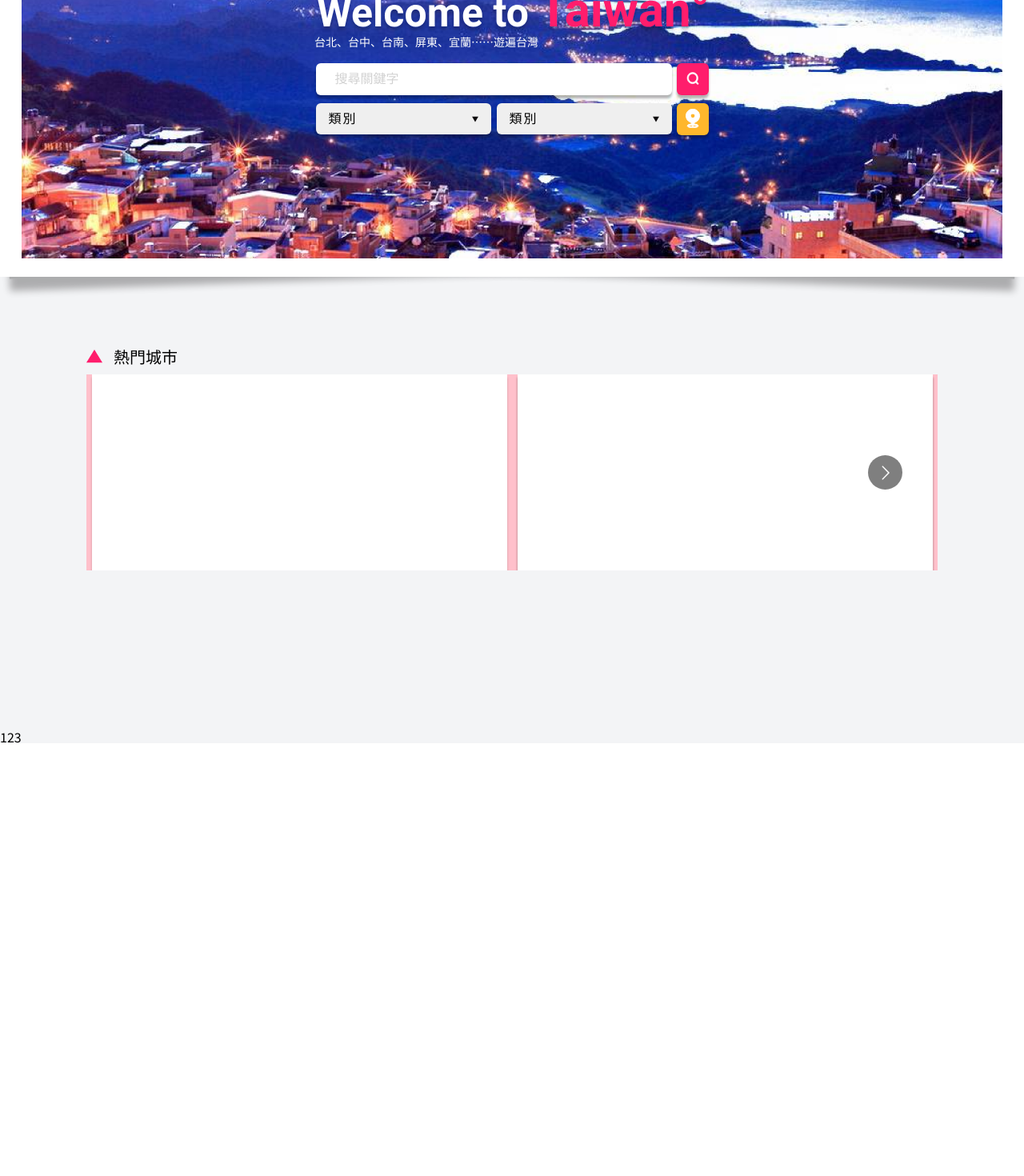
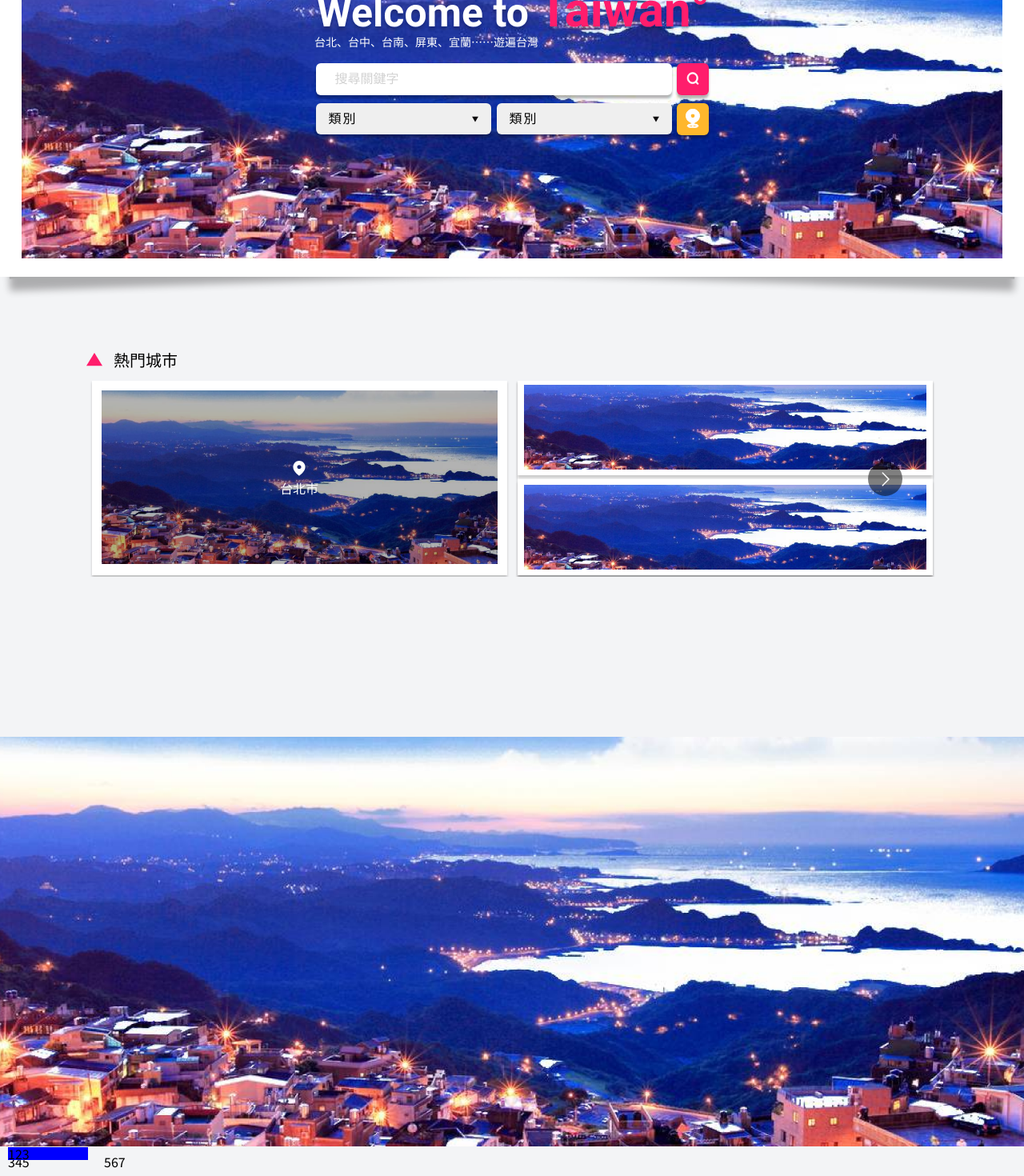
Before and after one commit to RuFrontEnd/Tour-Guide-Of-Taiwan-Attractions.io, a React (Create React App) app: page / in a window 1280 px wide. Shown: the part 283-1753 px from the top of the page at 80% size. Before the commit the page ends 1216 px from the top, so only its background shows below. Built offline with nearby package versions, Linux system fonts and the light colour scheme.

Commit message:
create hotCityBoard image and mask

```diff
--- a/src/components/Category.js
+++ b/src/components/Category.js
@@ -30,6 +30,7 @@
 
 const Title = styled.section`
   padding-left: 14px;
+  line-height: 28px;
 `;
 
 export default Category;
--- a/src/pages/Landing.js
+++ b/src/pages/Landing.js
@@ -7,12 +7,13 @@
 import { ReactComponent as WelcomeToTaiwan } from "assets/welcomeToTaiwan.svg";
 import { ReactComponent as Search } from "assets/search.svg";
 import { ReactComponent as Gps } from "assets/gps.svg";
-import { ReactComponent as Triangle } from "assets/triangle.svg";
+import { ReactComponent as Location } from "assets/location.svg";
 import { ReactComponent as TriangleTitle } from "assets/triangle_title.svg";
 import landing from "assets/landing.png";
 import cardImg_tmp from "assets/cardImg_tmp.png";
 import cardSmImg_tmp from "assets/cardSmImg_tmp.png";
 import detailCard_tmp from "assets/detailCard_tmp.png";
+import boardImg_tmp from "assets/boardImg_tmp.png";
 import Paper from "components/Paper";
 import Board from "components/Board";
 import Background from "layouts/Background";
@@ -54,8 +55,8 @@
       items: 5,
     },
     desktop: {
-      breakpoint: { max: 3000, min: 1024 },
-      items: 6,
+      breakpoint: { max: 3000, min: 1440 },
+      items: 8,
     },
     tablet: {
       breakpoint: { max: 1024, min: 464 },
@@ -104,15 +105,27 @@
         <HotCitiesTitle title="熱門城市">
           <TriangleTitle />
         </HotCitiesTitle>
+
         <HotCitiesCarousel responsive={responsive}>
           <HotCitiy>
-            <HotCityBoard />
+            <HotCityBoard>
+              <HotCityImg src={landing} />
+              <HotCityInfo>
+                <HotCityIcon />
+                <HotCityName>台北市</HotCityName>
+              </HotCityInfo>
+              <HotCityMask />
+            </HotCityBoard>
           </HotCitiy>
 
           <HotCitiy>
             <HotCityBoards>
-              <HalfHotCityBoard />
-              <HalfHotCityBoard />
+              <HalfHotCityBoard>
+                <HotCityImg src={landing} />
+              </HalfHotCityBoard>
+              <HalfHotCityBoard>
+                <HotCityImg src={landing} />
+              </HalfHotCityBoard>
             </HotCityBoards>
           </HotCitiy>
 
@@ -169,14 +182,82 @@
       <Category title={"熱門城市"}>
         <Triangle />
       </Category> */}
-      <div>123</div>
+      <HotCityImg src={landing} />
+      <div
+        style={{
+          width: "100px",
+          backgroundColor: "red",
+          padding: "0px 10px",
+          boxSizing: "border-box",
+          position: "relative",
+        }}
+      >
+        <div
+          style={{
+            width: "100%",
+            backgroundColor: "blue",
+            position: "absolute",
+          }}
+        >
+          123
+        </div>
+      </div>
+      <div style={{ width: "100px", margin: "10px", display: "inline-block" }}>
+        345
+      </div>
+      <div style={{ width: "100px", margin: "10px", display: "inline-block" }}>
+        567
+      </div>
     </Background>
   );
 };
 
+const HotCityMask = styled.div`
+  background-color: black;
+  box-sizing: border-box;
+  position: absolute;
+  width: calc(100% - 24px);
+  height: calc(100% - 28px);
+  opacity: 0.3;
+  z-index: 0;
+`;
+
+const HotCityName = styled.p`
+  color: ${__FFF__()};
+`;
+
+const HotCityInfo = styled.div`
+  display: flex;
+  flex-direction: column;
+  align-items: center;
+  position: absolute;
+  z-index: 1;
+  top: 50%;
+  left: 50%;
+  transform: translate(-50%, -50%);
+`;
+
+const HotCityIcon = styled(Location)`
+  width: 16px;
+  height: 19px;
+  margin-bottom: 7.2px;
+
+  & > path {
+    fill: ${__FFF__()};
+  }
+`;
+
+const HotCityImg = styled.img`
+  width: 100%;
+  height: 100%;
+  object-fit: cover;
+`;
+
 const HalfHotCityBoard = styled(Board)`
   width: 100%;
-  height: 50%;
+  height: 120px;
+  padding: 7px 8px;
+  margin-bottom: 5px;
 `;
 
 const HotCityBoards = styled(Board)`
@@ -185,13 +266,17 @@
 `;
 
 const HotCityBoard = styled(Board)`
+  position: relative;
+  display: flex;
+  justify-content: center;
+  align-items: center;
+  object-fit: cover;
   width: 100%;
-  height: 100%;
+  height: 245px;
+  padding: 14px 12px;
 `;
 
 const HotCitiy = styled.div`
-  height: 245px;
-  background-color: pink;
   padding: 0px 6.5px;
 `;
 
```
Also changed, not shown: src/assets/boardImg_tmp.png (added).
